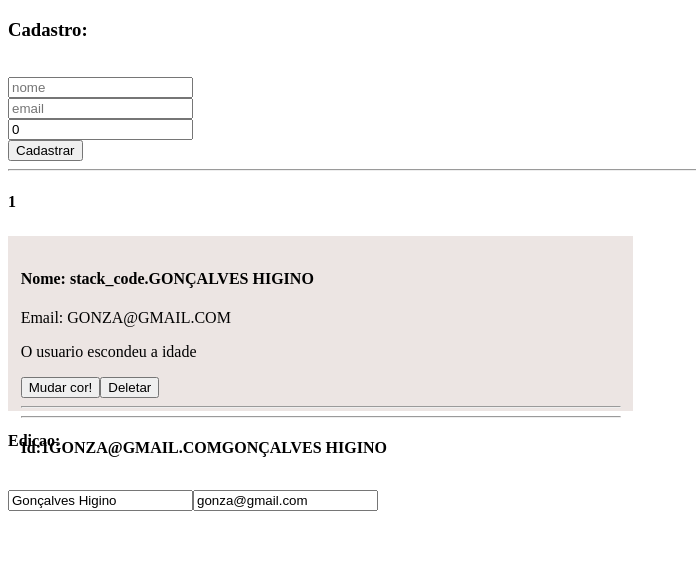
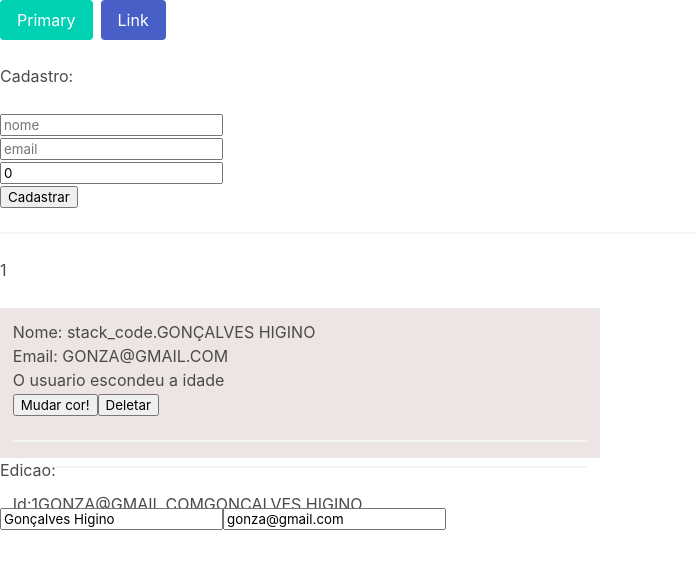
Before and after one commit to goncalveshigino/Primiero_Projeto_Vue, a Vue app: page / in a window 1280 px wide. Shown: the top 568 px of the page, without its empty margins (0-696 px from the left). Built offline with nearby package versions, Linux system fonts and the light colour scheme.

Commit message:
Usando o Bulma

```diff
--- a/package.json
+++ b/package.json
@@ -8,6 +8,7 @@
     "lint": "vue-cli-service lint"
   },
   "dependencies": {
+    "bulma": "^0.9.2",
     "core-js": "^3.6.5",
     "lodash": "^4.17.21",
     "vue": "^2.6.11"
--- a/src/App.vue
+++ b/src/App.vue
@@ -2,6 +2,10 @@
 
   <div id="app">
 
+    <div class="buttons">
+       <button class="button is-primary">Primary</button>
+       <button class="button is-link">Link</button>
+    </div>
     <h3> Cadastro: </h3>
        <small id="nomeError" v-show="deuErro"> Nome invalido tente novamente</small><br>
         <input type="text" placeholder="nome" v-model="nomeField"><br>
--- a/src/main.js
+++ b/src/main.js
@@ -1,5 +1,6 @@
 import Vue from 'vue'
 import App from './App.vue'
+import "../node_modules/bulma/css/bulma.css"
 
 Vue.config.productionTip = false
 
```
Also changed, not shown: 1 other file (tests, documents, lock files or other folders).
